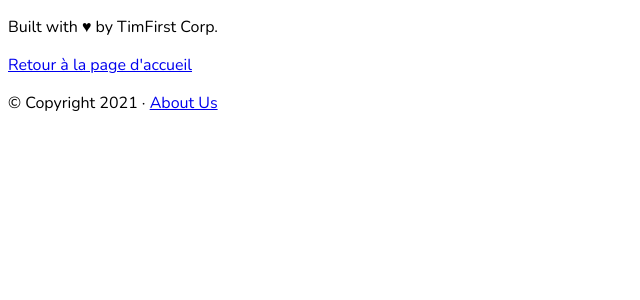
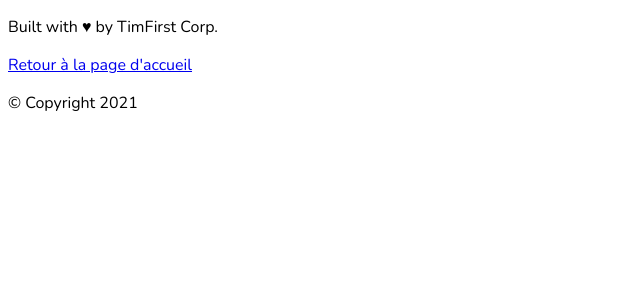
Before and after one commit to TimFirst3005/Hello-City, a Laravel app: page /about-us in a window 1280 px wide. Shown: the top 300 px of the page, without its empty margins (0-640 px from the left). Run offline with Laravel 8, Linux system fonts and the light colour scheme.

Commit message:
nouveau commit

```diff
--- a/resources/views/home.blade.php
+++ b/resources/views/pages/about.blade.php
@@ -4,7 +4,7 @@
         <meta charset="utf-8">
         <meta name="viewport" content="width=device-width, initial-scale=1">
 
-        <title>Hello City</title>
+        <title>About Us | Hello City</title>
 
         <!-- Fonts -->
         <link href="https://fonts.googleapis.com/css2?family=Nunito:wght@400;600;700&display=swap" rel="stylesheet">
@@ -22,12 +22,12 @@
     </head>
     <body class="antialiased">
 
-        <h1>Hello from Abuja !</h1>
+        <p> Built with &hearts; by TimFirst Corp. </p>
 
-        <p> Il est présentement {{date('h:i A ')}}.</p>
+        <p> <a href="/"> Retour à la page d'accueil </a> </p>
 
         <footer>
-            <p>&copy; Copyright {{date('Y')}} &middot; <a href="/about-us"> About Us </a></p>
+            <p>&copy; Copyright {{date('Y')}} </p>
         </footer>
 
     </body>
--- a/resources/views/about.blade.php
+++ b/resources/views/pages/home.blade.php
@@ -4,7 +4,7 @@
         <meta charset="utf-8">
         <meta name="viewport" content="width=device-width, initial-scale=1">
 
-        <title>About Us | Hello City</title>
+        <title>Hello City</title>
 
         <!-- Fonts -->
         <link href="https://fonts.googleapis.com/css2?family=Nunito:wght@400;600;700&display=swap" rel="stylesheet">
@@ -22,12 +22,15 @@
     </head>
     <body class="antialiased">
 
-        <p> Built with &hearts; by TimFirst Corp. </p>
+        <h1>Hello from Abuja !</h1>
 
-        <p> <a href="/"> Retour à la page d'accueil </a> </p>
+        <p> Il est présentement {{date('h:i A ')}}.</p>
 
         <footer>
-            <p>&copy; Copyright {{date('Y')}} &middot; <a href="/about-us"> About Us </a></p>
+            <p>
+                &copy; Copyright {{date('Y')}} &middot;
+                <a href="/about-us"> About Us </a>
+            </p>
         </footer>
 
     </body>
--- a/routes/web.php
+++ b/routes/web.php
@@ -14,9 +14,9 @@ use Illuminate\Support\Facades\Route;
 */
 
 Route::get('/', function () {
-    return view('home');
+    return view('pages.home');
 });
 
 Route::get('/about-us', function() {
-    return view('about');
+    return view('pages/about');
 });
```
